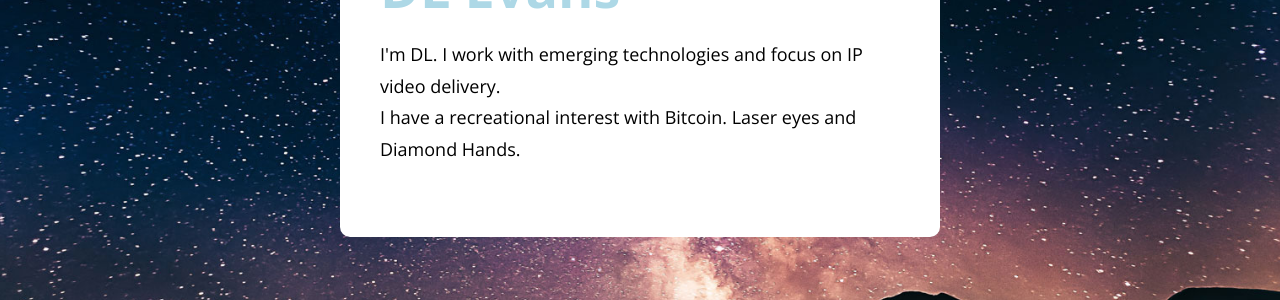
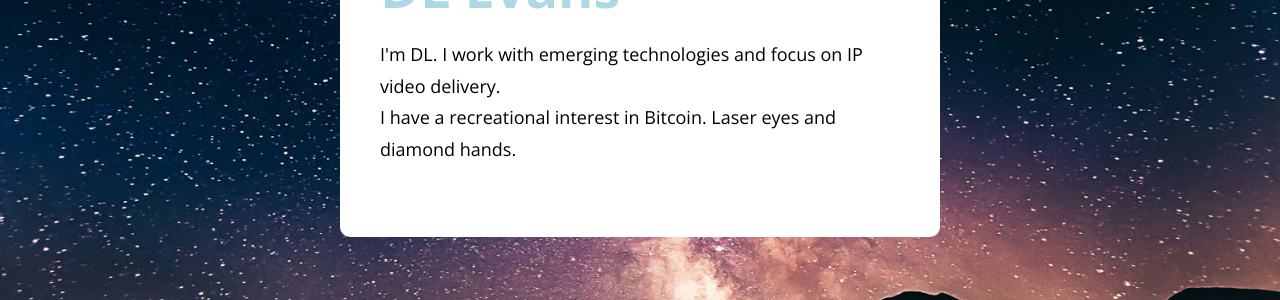
Before and after one commit to davemane/dlevans, a Jekyll site: the page built from card.html, in a window 1280 px wide. Shown: the part 386-686 px from the top of the page. Built offline with Jekyll 4.4.1, drawn with Linux system fonts in a browser that asks for light colours.

Commit message:
Update _config.yml

```diff
--- a/_config.yml
+++ b/_config.yml
@@ -5,7 +5,7 @@
 description:  Me on a website.
 
 # A brief blurb about yourself
-content: I'm DL. I work with emerging technologies and focus on IP video delivery. <br> I have a recreational interest with Bitcoin. Laser eyes and Diamond Hands.
+content: I'm DL. I work with emerging technologies and focus on IP video delivery. <br> I have a recreational interest in Bitcoin. Laser eyes and diamond hands.
 
 # Add your social links
 social:
```
